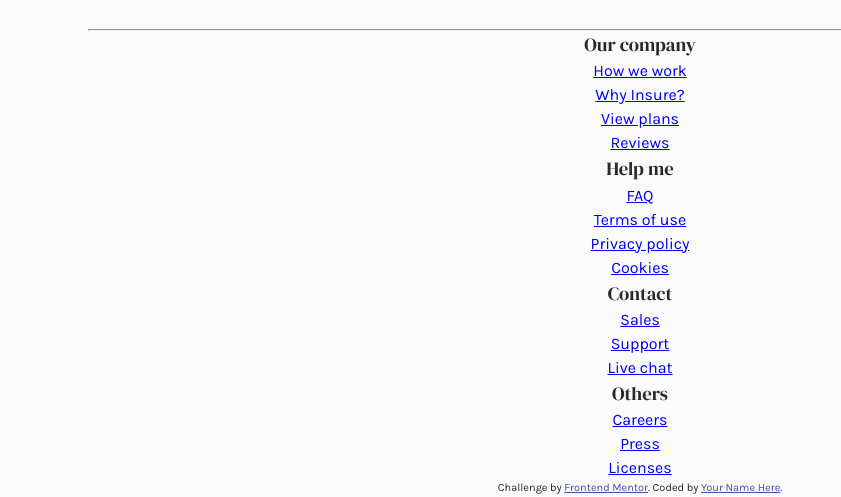
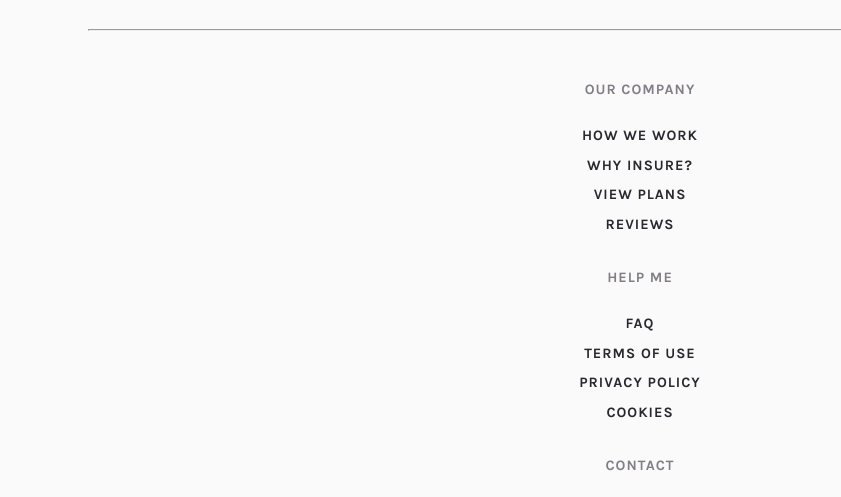
Before and after one commit to AhmedElaguab/insure-landing-page, a website: page index.html in a window 1280 px wide. Shown: the part 2143-2640 px from the top of the page, without its empty margins (0-841 px from the left). Drawn offline with Linux system fonts and the light colour scheme.

Commit message:
Add footer body styles

```diff
--- a/css/style.scss
+++ b/css/style.scss
@@ -14,11 +14,12 @@ $secondary-light: hsl(0, 0%, 98%);
 
 // Extend Placeholders
 %link {
+  font-family: 'Karla', sans-serif;
   display: block;
   text-decoration: none;
   text-transform: uppercase;
   font-weight: 700;
-  font-size: 1.1rem;
+  font-size: 1rem;
   color: inherit;
   letter-spacing: 1px;
 }
@@ -340,7 +341,7 @@ h6 {
   }
 
   &__inner {
-    padding: 5.5rem 2rem;
+    padding: 5.5rem 2rem 2rem;
   }
 
   &__head {
@@ -361,6 +362,31 @@ h6 {
     &-link {
       display: block;
       margin: 0 0.5rem;
+    }
+  }
+
+  &__body {
+    padding: 3rem 0;
+  }
+
+  &__list {
+    margin-bottom: 2rem;
+  }
+
+  &__heading {
+    @extend %link;
+    font-size: 0.9rem;
+    color: $primary-gray;
+    margin-bottom: 1.5rem;
+  }
+
+  &__link {
+    @extend %link;
+    font-size: 0.9rem;
+    margin-bottom: 0.5rem;
+
+    &:hover {
+      text-decoration: underline;
     }
   }
 }
```
Also changed, not shown: css/style.css, 1 other file.
